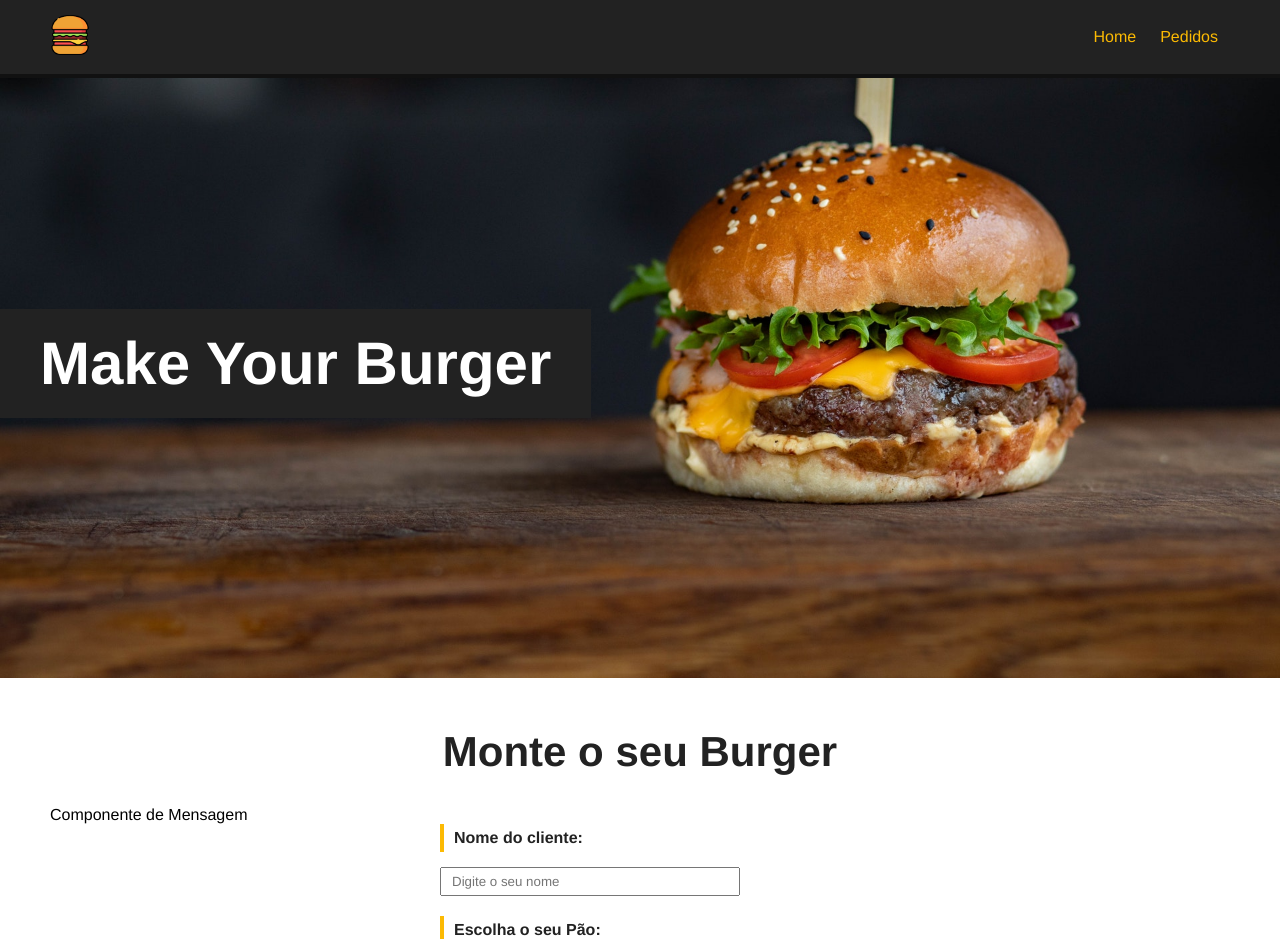
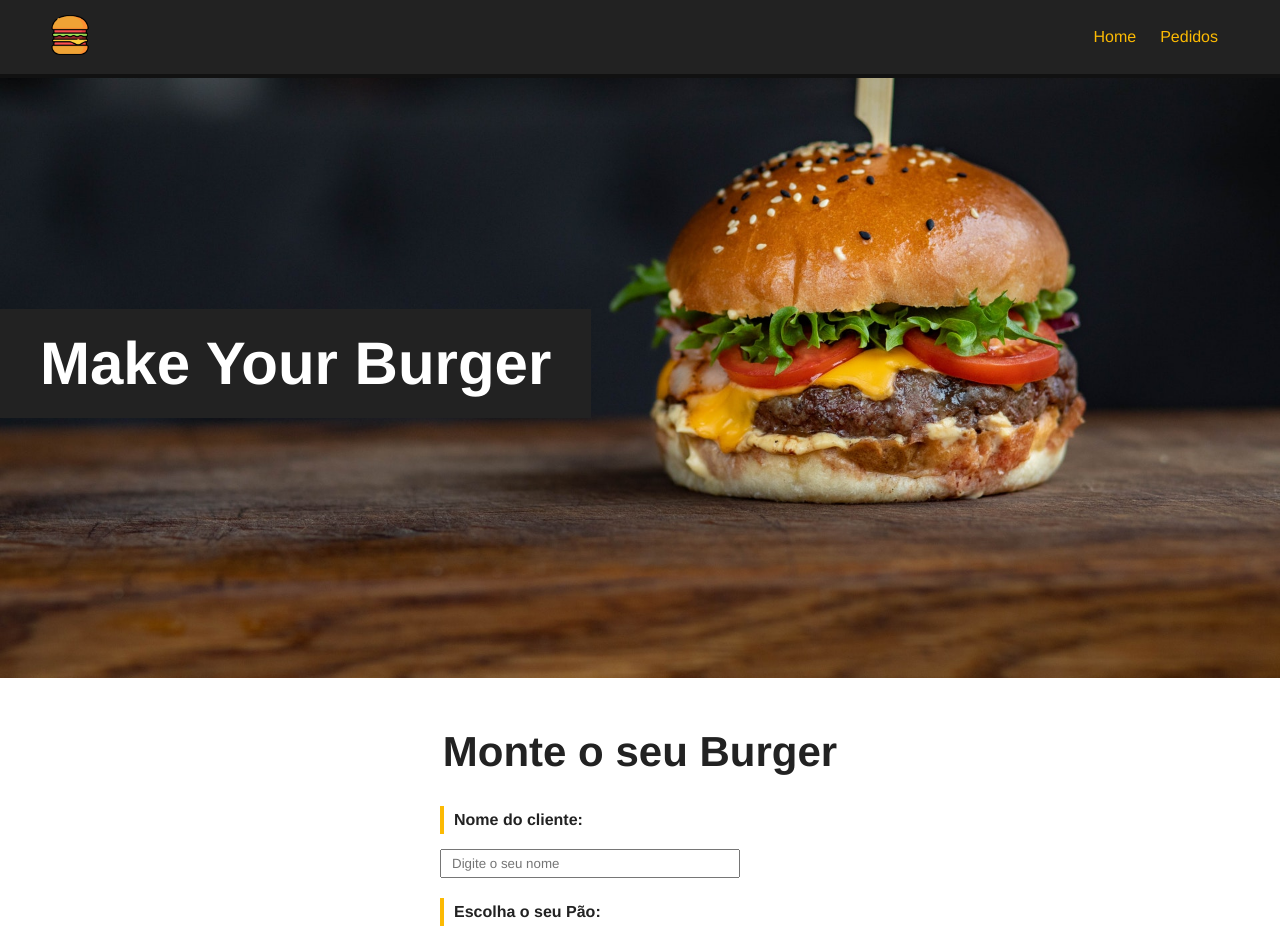
Before and after one commit to tallysdev/vue-studies, a Vue app in the folder myproject-vue/: page / in a window 1280 px wide. Shown: the top 939 px of the page. Built offline with nearby package versions, Linux system fonts and the light colour scheme; data requests are answered from the project's data file.

Commit message:
:sparkles:feat: Adding message component with numbering~

```diff
--- a/myproject-vue/src/components/MyBurgerForm.vue
+++ b/myproject-vue/src/components/MyBurgerForm.vue
@@ -1,6 +1,6 @@
 <template>
     <div>
-    <p>Componente de Mensagem</p>
+        <MyMensage :msg="msg" v-show="msg"/>
         <div>
             <form id="burger-form" @submit="createBurger">
                 <div class="input-container">
@@ -37,14 +37,19 @@
 </template>
 
 <script>
+import MyMensage from './MyMensage.vue';
+
 export default {
     name: "MyBurgerForm",
+    components: {
+        MyMensage,
+    },
     data() {
         return {
             paes: null,
             carnes: null,
             opcionaisdata: null,
-            nome:null,
+            nome: null,
             pao: null,
             carne: null,
             opcionais: [],
@@ -52,7 +57,7 @@ export default {
         }
     },
     methods: {
-        async getIngredientes(){
+        async getIngredientes() {
             const req = await fetch("http://localhost:3000/ingredientes");
             const data = await req.json();
 
@@ -61,9 +66,8 @@ export default {
             this.opcionaisdata = data.opcionais;
         },
 
-        async createBurger(e){
+        async createBurger(e) {
             e.preventDefault();
-        console.log(e);
             const data =
             {
                 nome: this.nome,
@@ -77,10 +81,13 @@ export default {
 
             const req = await fetch("http://localhost:3000/burgers", {
                 method: "POST",
-        headers: { "Content-Type": "application/json"},
+                headers: { "Content-Type": "application/json" },
                 body: dataJson
             });
             const res = await req.json();
+
+            this.msg = `Pedido Nº ${res.id} realizando com sucesso, obrigado!`;
+            setTimeout(() => this.msg = "", 3000)
 
             console.log(res);
 
@@ -118,7 +125,8 @@ export default {
     border-left: 4px solid #FCBA03;
 }
 
-    input, select {
+input,
+select {
     padding: 5px 10px;
     width: 300px;
 }
@@ -139,7 +147,8 @@ export default {
     margin-bottom: 20px;
 }
 
-    .checkbox-container span, .checkbox-container input {
+.checkbox-container span,
+.checkbox-container input {
     width: auto;
 }
 
@@ -164,5 +173,4 @@ export default {
     background-color: transparent;
     color: #222;
 }
-
 </style>
```
Lines whose indentation alone changed are shown as unchanged.
